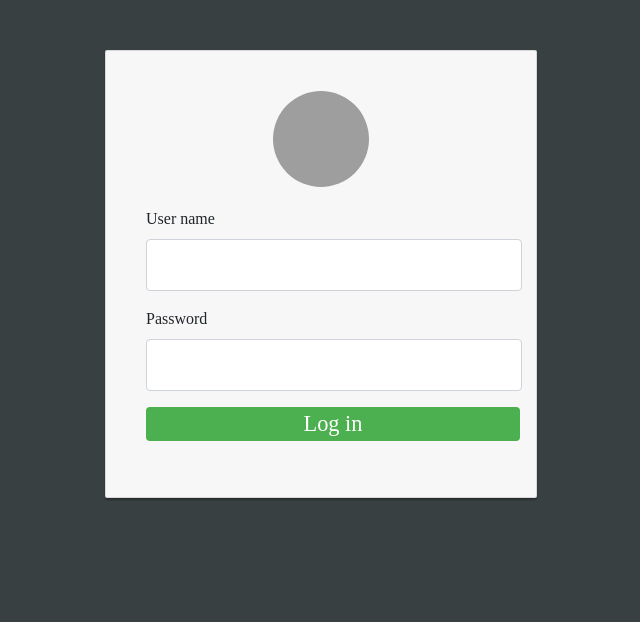
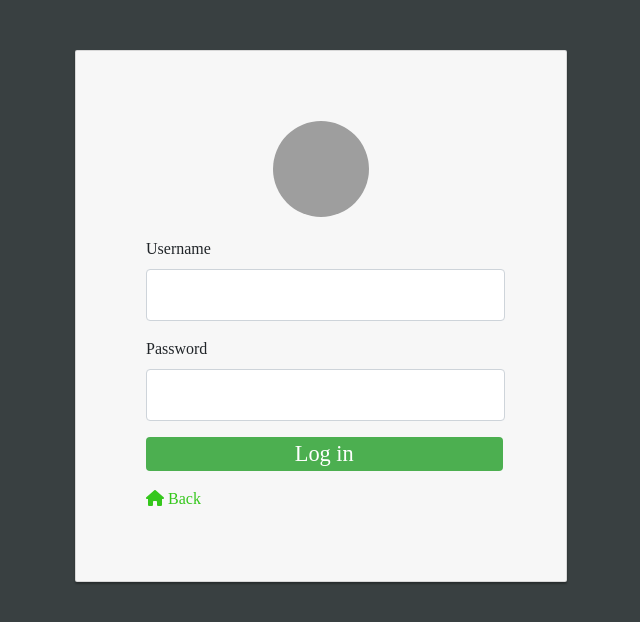
Before and after one commit to artProjects2019/ProjectAR, a Vue app in the folder frontend/: page /login in a window 1280 px wide. Shown: the top 622 px of the page, without its empty margins (334-974 px from the left). Built offline with nearby package versions, Linux system fonts and the light colour scheme; grey boxes are pictures that could not be loaded.

Commit message:
Working with web style

```diff
--- a/frontend/public/style.css
+++ b/frontend/public/style.css
@@ -169,10 +169,18 @@ body {
     line-height: 1.4rem
 }
 
+.btn-block {
+    width: 95%;
+}
+
 * {
     -webkit-box-sizing: content-box !important;
     -moz-box-sizing: content-box !important;
     box-sizing: content-box !important;
+}
+
+.form-control {
+    width: 95%;
 }
 
 *:before,
@@ -228,7 +236,7 @@ label {
 }
 .card-container.card {
     max-width: 350px !important;
-    padding: 40px 40px;
+    padding: 70px;
 }
 .card {
     background-color: #f7f7f7;
--- a/frontend/src/App.vue
+++ b/frontend/src/App.vue
@@ -1,4 +1,5 @@
 <template>
+  <link rel="stylesheet" href="style.css"/>
   <div id="app">
       <router-view />
     </div>
--- a/frontend/src/components/Account.vue
+++ b/frontend/src/components/Account.vue
@@ -1,5 +1,4 @@
 <template>
-  <link rel="stylesheet" href="style.css"/>
   <body>
   <div class="container">
     <Menu/>
--- a/frontend/src/components/Friends.vue
+++ b/frontend/src/components/Friends.vue
@@ -1,5 +1,4 @@
 <template>
-  <link rel="stylesheet" href="style.css"/>
   <body>
   <div class="container">
     <Menu/>
--- a/frontend/src/components/Home.vue
+++ b/frontend/src/components/Home.vue
@@ -1,5 +1,4 @@
 <template>
-  <link rel="stylesheet" href="style.css"/>
   <body>
   <div class="container">
     <Menu/>
@@ -28,11 +27,11 @@
 
       <div class="soon">
         The project is a part of the Team Project course organized at the Wrocław University of Technology
-        for third-year students of Control Engineering and Robotics. The project is created in cooperation with
+        for third-year students of Control Engineering and Robotics. The project is being created in cooperation with
         Wrocław branch of iteratec.
       </div>
       <div class="soon">
-        The project is an alternative reality gaming platform.
+        The project is an augmented reality gaming platform.
         Currently, the project is at an early stage of development,
         while in the future, the developers envisage such functionalities as:
         <br>
@@ -44,7 +43,7 @@
       </div>
 
       <div class="bar">
-        Project creators
+        Authors
       </div>
       <div id= "people">
         <div class="person">
--- a/frontend/src/components/Login.vue
+++ b/frontend/src/components/Login.vue
@@ -1,5 +1,4 @@
 <template>
-  <link rel="stylesheet" href="style.css"/>
   <div class="col-md-12">
     <div class="card card-container">
       <img
@@ -9,7 +8,7 @@
       />
       <Form @submit="handleLogin" :validation-schema="schema">
         <div class="form-group">
-          <label>User name</label>
+          <label>Username</label>
           <Field name="username" type="text" class="form-control" />
           <ErrorMessage name="username" class="error-feedback" />
         </div>
@@ -28,13 +27,16 @@
             <span>Log in</span>
           </button>
         </div>
+      </Form>
 
-        <div class="form-group">
-          <div v-if="message" class="alert alert-danger" role="alert">
-            {{ message }}
-          </div>
-        </div>
-      </Form>
+      <div v-if="message && !successful" class="alert" :class="'alert-danger'">
+        {{ message }}
+      </div>
+
+      <router-link to="./">
+        <font-awesome-icon icon="home" /> Back
+      </router-link>
+
     </div>
   </div>
 </template>
@@ -56,10 +58,21 @@ export default {
       password: yup.string().required("Password is required!"),
     });
     return {
+      successful: false,
       loading: false,
       message: "",
       schema,
     };
+  },
+  computed: {
+    loggedIn() {
+      return this.$store.state.auth.status.loggedIn;
+    },
+  },
+  mounted() {
+    if (this.successful) {
+      this.$router.push('/account');
+    }
   },
   methods: {
     handleLogin(user) {
@@ -91,3 +104,11 @@ export default {
   },
 };
 </script>
+
+<style>
+
+.alert.alert-danger {
+  width: 95%;
+}
+
+</style>
--- a/frontend/src/components/Register.vue
+++ b/frontend/src/components/Register.vue
@@ -1,5 +1,4 @@
 <template>
-  <link rel="stylesheet" href="style.css"/>
   <div class="col-md-12">
     <div class="card card-container">
       <img
@@ -10,12 +9,12 @@
       <Form @submit="handleRegister" :validation-schema="schema">
         <div v-if="!successful">
           <div class="form-group">
-            <label>User name</label>
+            <label>Username</label>
             <Field name="username" type="text" class="form-control" />
             <ErrorMessage name="username" class="error-feedback" />
           </div>
           <div class="form-group">
-            <label>E-mail adress</label>
+            <label>E-mail</label>
             <Field name="email" type="email" class="form-control" />
             <ErrorMessage name="email" class="error-feedback" />
           </div>
@@ -77,6 +76,7 @@ export default {
           .required("Password is required!")
           .min(8, "Must be at least 8 characters!")
           .max(20, "Must be maximum 20 characters!"),
+          // .test(/[!@#$%^&*()_+\-=[\]{};':"\\|,.<>/?]/, "Must contain a special character!"),
     });
     return {
       successful: false,
--- a/frontend/src/components/Stats.vue
+++ b/frontend/src/components/Stats.vue
@@ -1,5 +1,4 @@
 <template>
-  <link rel="stylesheet" href="style.css"/>
   <body>
   <div class="container">
     <Menu/>
--- a/frontend/src/components/Users.vue
+++ b/frontend/src/components/Users.vue
@@ -1,5 +1,4 @@
 <template>
-  <link rel="stylesheet" href="style.css"/>
   <body>
   <div class="container">
     <Menu/>
@@ -15,9 +14,8 @@
       </div>
 
     </div>
-
   </div>
-    </body>
+  </body>
 </template>
 
 <script>
```
